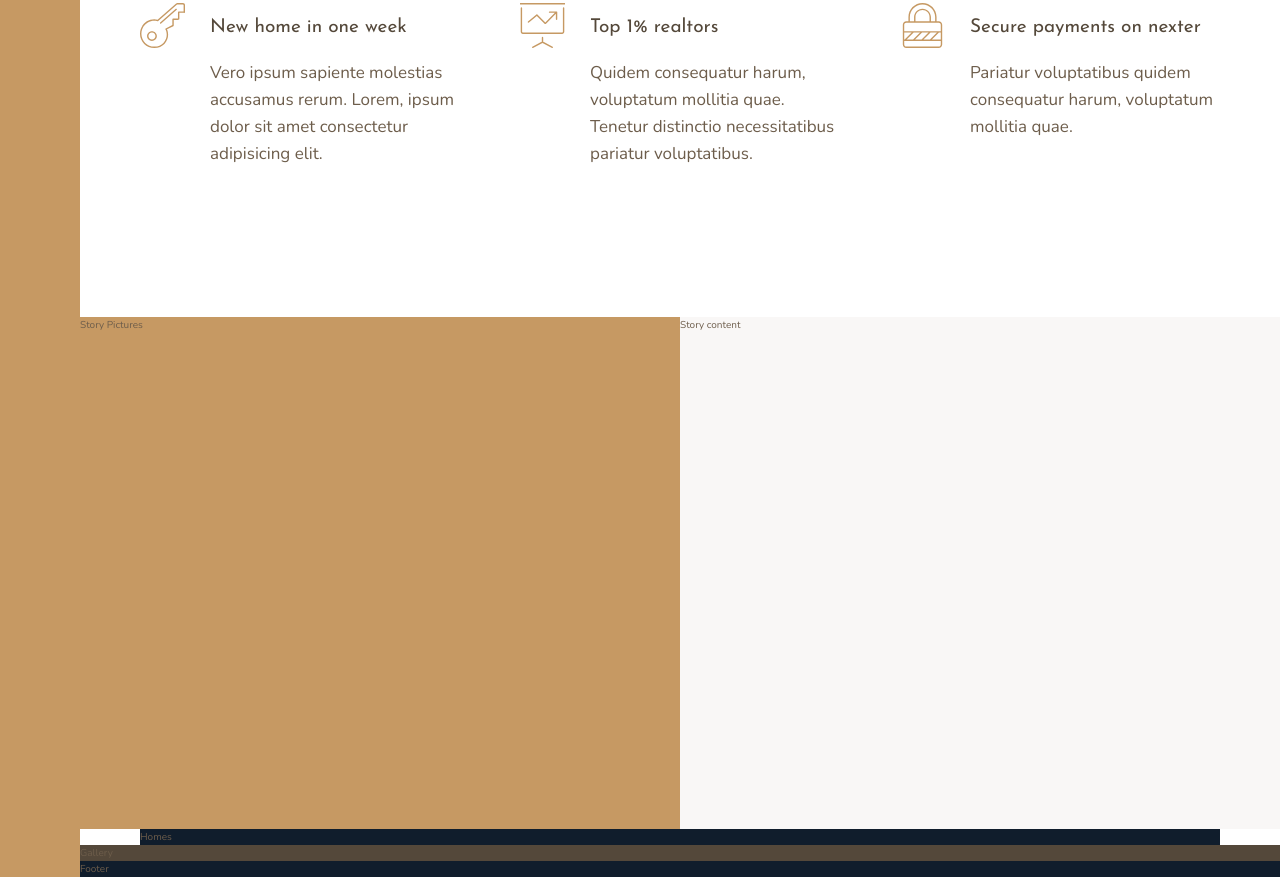
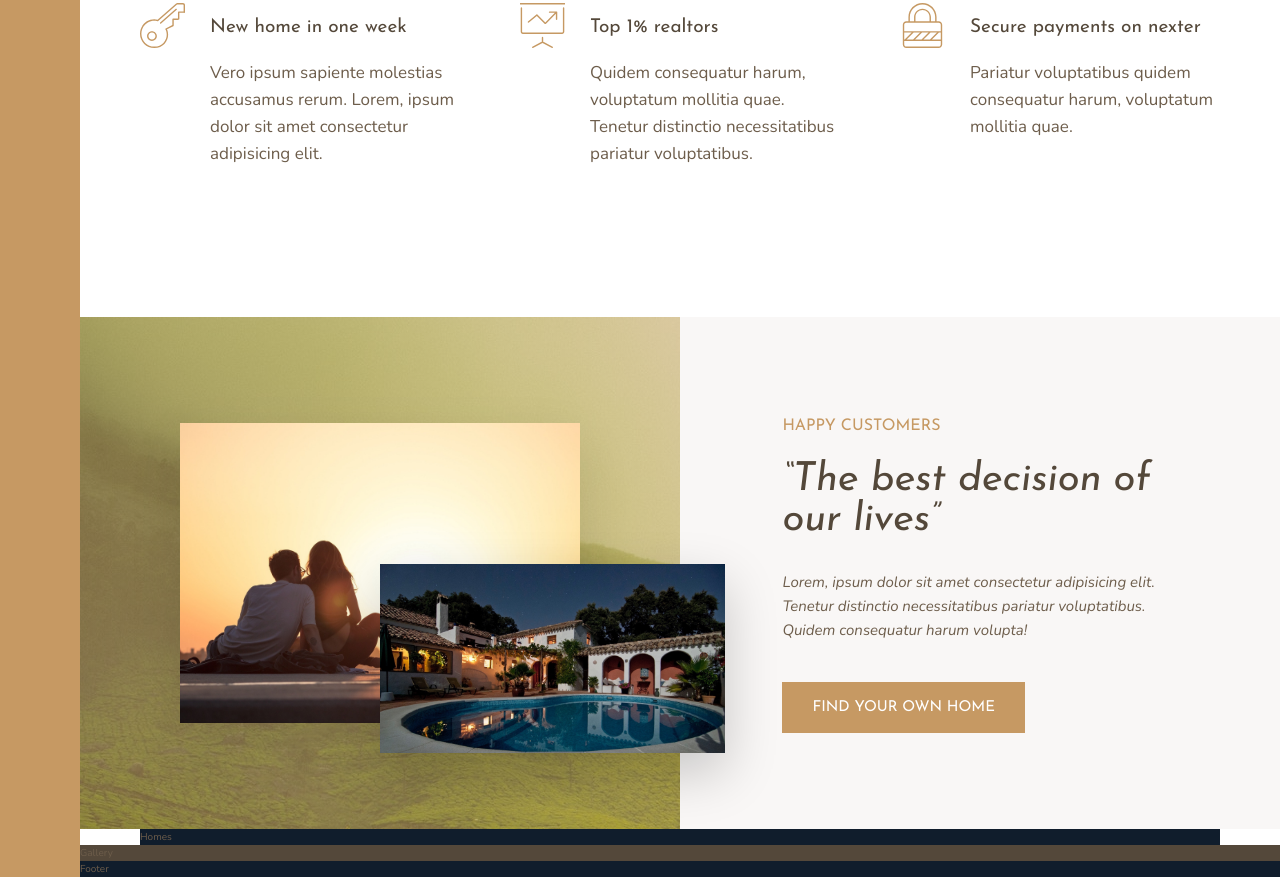
Before and after one commit to blackflame007/advanced_css_and_sass, a website: page Nexter/index.html in a window 1280 px wide. Shown: the part 991-1868 px from the top of the page. Drawn offline with nearby package versions, Linux system fonts and the light colour scheme.

Commit message:
Nexter story section

```diff
--- a/Nexter/index.html
+++ b/Nexter/index.html
@@ -90,9 +90,27 @@
       </div>
     </section>
 
-    <div class="story__pictures">Story Pictures</div>
+    <div class="story__pictures">
+      <img
+        src="img/story-1.jpeg"
+        alt="Couple with new house"
+        class="story__img--1"
+      />
+      <img src="img/story-2.jpeg" alt="New house" class="story__img--2" />
+    </div>
 
-    <div class="story__content">Story content</div>
+    <div class="story__content">
+      <h3 class="heading-3 mb-sm">Happy Customers</h3>
+      <h2 class="heading-2 heading-2--dark mb-md">
+        &ldquo;The best decision of our lives&rdquo;
+      </h2>
+      <p class="story__text">
+        Lorem, ipsum dolor sit amet consectetur adipisicing elit. Tenetur
+        distinctio necessitatibus pariatur voluptatibus. Quidem consequatur
+        harum volupta!
+      </p>
+      <button class="btn">Find your own home</button>
+    </div>
 
     <section class="homes">Homes</section>
 
--- a/Nexter/sass/_features.scss
+++ b/Nexter/sass/_features.scss
@@ -4,7 +4,8 @@
   margin: 15rem 0;
 
   display: grid;
-  grid-template-columns: repeat(3, 1fr);
+  // grid-template-columns: repeat(3, 1fr);
+  grid-template-columns: repeat(auto-fit, minmax(25rem, 1fr));
   grid-gap: 6rem;
   align-items: start;
 }
--- a/Nexter/sass/_story.scss
+++ b/Nexter/sass/_story.scss
@@ -2,10 +2,52 @@
   &__pictures {
     background-color: $color-primary;
     grid-column: full-start / col-end 4;
+    background-image: linear-gradient(
+        rgba($color-primary, 0.5),
+        rgba($color-primary, 0.5)
+      ),
+      url(../img/back.jpg);
+
+    display: grid;
+    grid-template-rows: repeat(6, 1fr);
+    grid-template-columns: repeat(6, 1fr);
+    align-items: center;
+  }
+
+  &__img--1 {
+    width: 100%;
+    grid-row: 2 / 6;
+    grid-column: 2 / 6;
+    box-shadow: 0 2rem 5rem rgba(#000, 0.1);
+  }
+  &__img--2 {
+    width: 115%;
+    grid-row: 4 / 6;
+    grid-column: 4 / 7;
+    z-index: 20;
+    box-shadow: 0 2rem 5rem rgba(#000, 0.2);
   }
 
   &__content {
     background-color: $color-grey-light-1;
     grid-column: col-start 5 / full-end;
+    padding: 6rem 8vw;
+
+    /*
+    display: flex;
+    flex-direction: column;
+    justify-content: center;
+    align-items: flex-start;
+    */
+
+    display: grid;
+    align-content: center;
+    justify-items: start;
+  }
+
+  &__text {
+    font-size: 1.5rem;
+    font-style: italic;
+    margin-bottom: 4rem;
   }
 }
--- a/Nexter/sass/_typography.scss
+++ b/Nexter/sass/_typography.scss
@@ -9,10 +9,24 @@
 
 .heading-2 {
   @extend %heading;
+  font-size: 4rem;
+  font-style: italic;
+  line-height: 1;
+
+  &--light {
+    color: $color-grey-light-1;
+  }
+
+  &--dark {
+    color: $color-grey-dark-1;
+  }
 }
 
 .heading-3 {
   @extend %heading;
+  font-size: 1.6rem;
+  color: $color-primary;
+  text-transform: uppercase;
 }
 
 .heading-4 {
@@ -27,3 +41,33 @@
     color: $color-grey-dark-1;
   }
 }
+
+.btn {
+  background-color: $color-primary;
+  color: #fff;
+  border: none;
+  border-radius: 0;
+  font-family: $font-display;
+  font-size: 1.5rem;
+  text-transform: uppercase;
+  padding: 1.8rem 3rem;
+  cursor: pointer;
+  transition: all 0.2s;
+
+  &:hover {
+    background-color: $color-primary-dark;
+  }
+}
+
+.mb-sm {
+  margin-bottom: 2rem;
+}
+.mb-md {
+  margin-bottom: 3rem;
+}
+.mb-lg {
+  margin-bottom: 4rem;
+}
+.mb-xl {
+  margin-bottom: 8rem;
+}
```
Also changed, not shown: Nexter/css/style.css.
